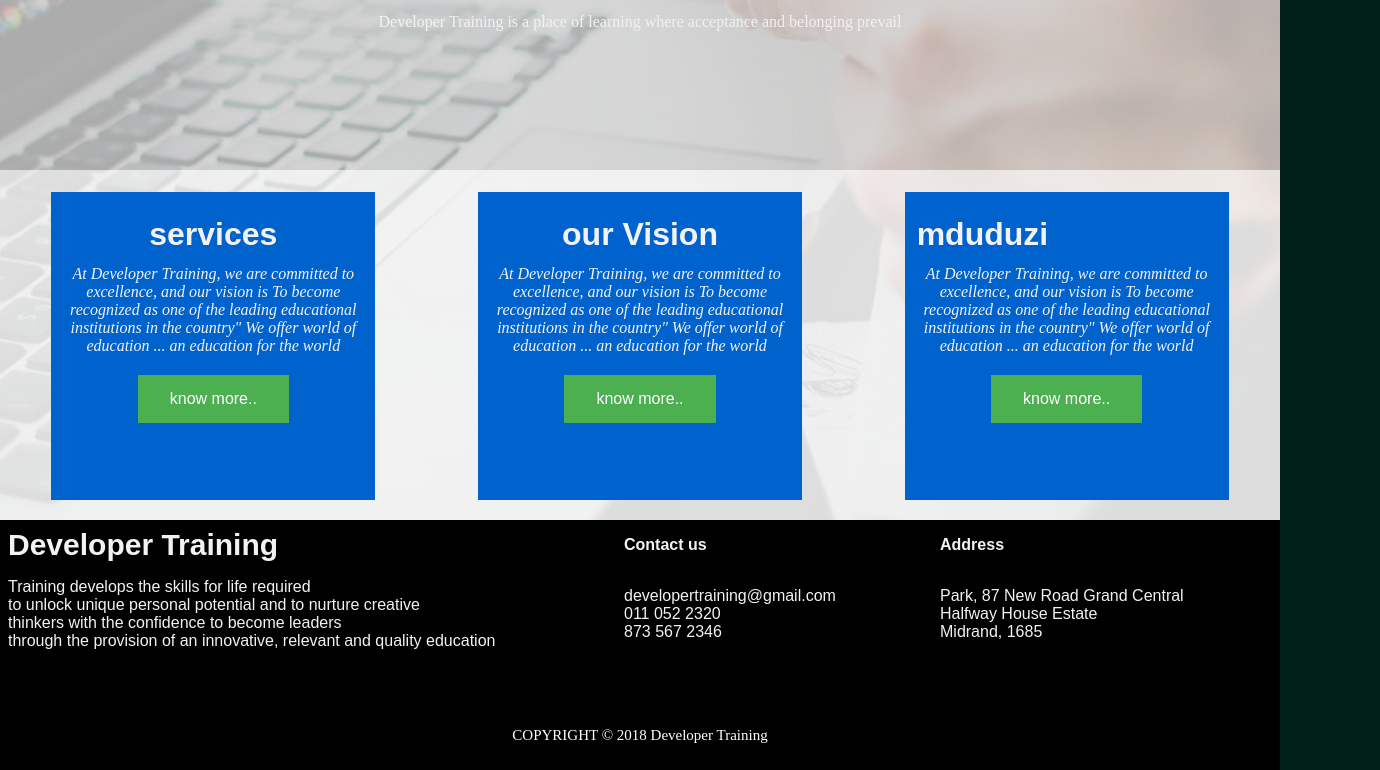
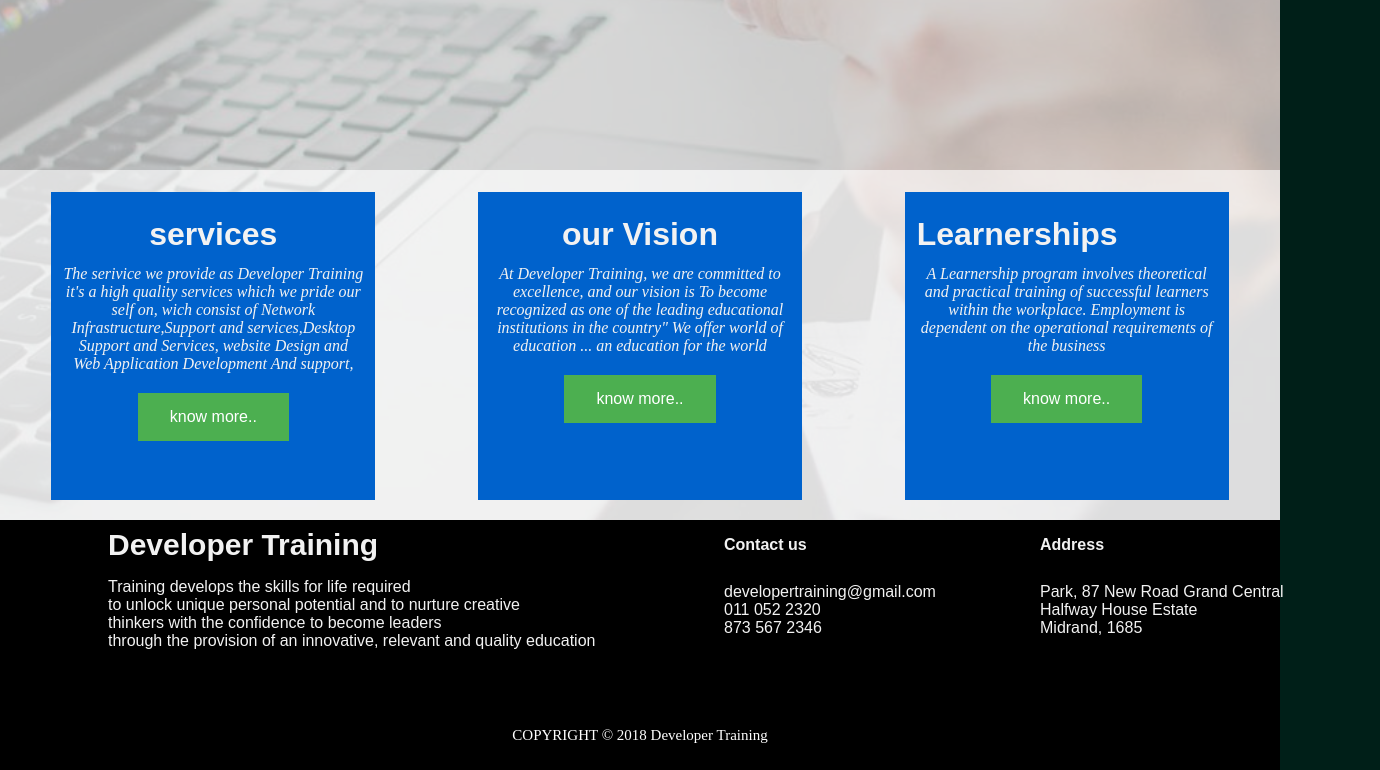
Before and after one commit to zwanemduduzi9/website, a plain HTML site: page college_wesite/index.html in a window 1280 px wide. Shown: the part 810-1580 px from the top of the page, 1380 px wide, since content can reach past the window. Drawn offline with Linux system fonts and the light colour scheme.

Commit message:
homepage

```diff
--- a/college_wesite/index.html
+++ b/college_wesite/index.html
@@ -48,17 +48,15 @@
   </div>
   <div class="devTraining" style="text-align: center;" >
       <h1 style="font-size:100px;color:#298828;font-family: Times New Roman, Times, serif;padding-top: 100px">Developer Training</h1>
-      <p>
-        Developer Training is a place of learning where acceptance and belonging prevail
-      </p>
+
       </div>
       <div class="homemenu">
         <div class="option1">
      <h1 style="text-align: center;">services</h1>
-     <i style="text-align: center;width: 300;">
-      At Developer Training, we are committed to excellence, and our vision is
-      To become recognized as one of the leading educational institutions in the country&quot
-      We offer world of education ... an education for the world
+     <i style="text-align: center;width: 300;font-weight: 400;">
+      The serivice we provide as Developer Training it's a high quality services which we pride our self on, wich consist
+       of Network Infrastructure,Support and services,Desktop Support and Services, website Design and Web Application Development And support,
+
       <button href="services.html" >know more..</button>
     </i>
 
@@ -76,11 +74,11 @@
           </div>
         </div>
         <div class="option1">
-          <h1 > mduduzi</h1>
+          <h1 >Learnerships</h1>
           <i style="text-align: center;width: 300;">
-            At Developer Training, we are committed to excellence, and our vision is
-            To become recognized as one of the leading educational institutions in the country&quot
-            We offer world of education ... an education for the world
+            A Learnership program involves theoretical and practical training of successful learners
+            within the workplace. Employment is dependent on the operational requirements of the
+            business<br>
             <button href="services.html" style="align-items: center;">know more..</button>
           </i>
         </div>
@@ -104,11 +102,11 @@
                 to unlock unique personal potential
                 and to nurture creative<br> thinkers with the confidence to become leaders<br> through the
                 provision of an innovative, relevant and quality education</span> </td>
-              <td>developertraining@gmail.com<br>
+              <td style="padding-top: 0;">developertraining@gmail.com<br>
                 011 052 2320 <br>
                 873 567 2346
               </td>
-              <td>Park, 87 New Road Grand Central<br> Halfway House Estate<br> Midrand, 1685</td>
+              <td style="padding-top: 0px;">Park, 87 New Road Grand Central<br> Halfway House Estate<br> Midrand, 1685</td>
             </tr>
             <tr>
 
--- a/college_wesite/style/style.css
+++ b/college_wesite/style/style.css
@@ -47,6 +47,7 @@ table {
   font-family: arial, sans-serif;
   border-collapse: collapse;
   width: 100%;
+  margin-left: 100px;
 }
 
 td, th {
```
